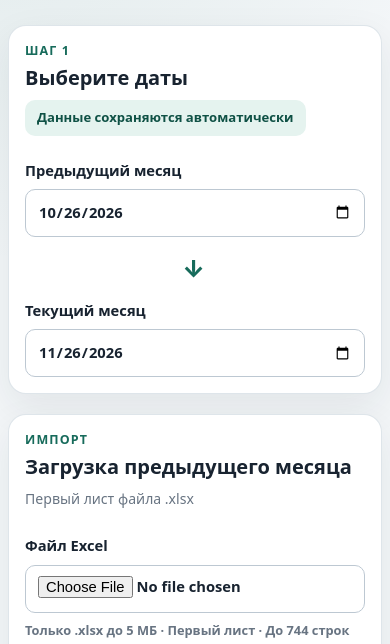
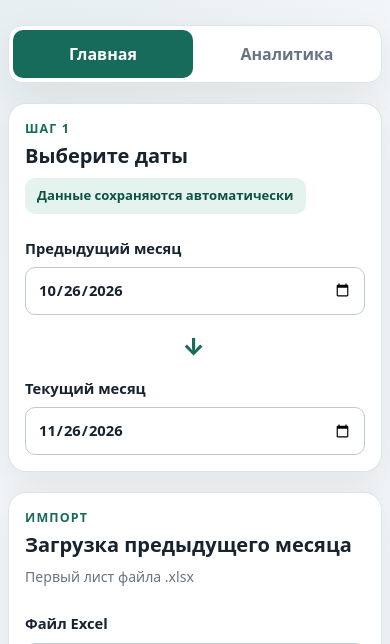
Before and after one commit to Adil-020188/plan-test, a plain HTML site: page index.html in a window 390 px wide. Shown: the part 182-826 px from the top of the page. Drawn offline with Linux system fonts and the light colour scheme.

Commit message:
Добавить раздел аналитики

```diff
--- a/index.html
+++ b/index.html
@@ -15,7 +15,12 @@
       <p class="intro">Сопоставьте почасовые объёмы за две даты соседних месяцев.</p>
     </header>
 
-    <section class="panel date-panel" aria-labelledby="dates-title">
+    <nav class="section-nav" aria-label="Разделы планировщика">
+      <button class="section-nav-button is-active" type="button" data-view-target="main" aria-pressed="true">Главная</button>
+      <button class="section-nav-button" type="button" data-view-target="analytics" aria-pressed="false">Аналитика</button>
+    </nav>
+
+    <section class="panel date-panel" data-view="main" aria-labelledby="dates-title">
       <div class="section-heading">
         <div>
           <p class="step-label">Шаг 1</p>
@@ -38,7 +43,7 @@
       <p class="form-message" id="date-error" role="alert" hidden></p>
     </section>
 
-    <section class="panel import-panel" aria-labelledby="import-title">
+    <section class="panel import-panel" data-view="main" aria-labelledby="import-title">
       <div class="section-heading compact-heading">
         <div>
           <p class="step-label">Импорт</p>
@@ -92,7 +97,7 @@
       </div>
     </section>
 
-    <section class="panel consumption-panel" aria-labelledby="consumption-title">
+    <section class="panel consumption-panel" data-view="analytics" aria-labelledby="consumption-title" hidden>
       <div class="section-heading compact-heading">
         <div>
           <p class="step-label">Шаг 2</p>
@@ -133,7 +138,7 @@
       <p class="scroll-hint">На телефоне проведите по таблице влево, чтобы увидеть все столбцы.</p>
     </section>
 
-    <section class="panel tariff-panel" aria-labelledby="tariffs-title">
+    <section class="panel tariff-panel" data-view="main" aria-labelledby="tariffs-title">
       <div class="section-heading compact-heading">
         <div>
           <p class="step-label">Шаг 3</p>
--- a/script.js
+++ b/script.js
@@ -9,6 +9,8 @@
   const MAX_IMPORT_ROWS = 31 * HOUR_COUNT;
 
   const elements = {
+    viewButtons: Array.from(document.querySelectorAll("[data-view-target]")),
+    views: Array.from(document.querySelectorAll("[data-view]")),
     previousDate: document.querySelector("#previous-date"),
     currentDate: document.querySelector("#current-date"),
     dateError: document.querySelector("#date-error"),
@@ -41,6 +43,18 @@
   let pairIsValid = false;
   let pendingImport = null;
   const rowControls = [];
+
+  function showView(viewName) {
+    elements.views.forEach(function (view) {
+      view.hidden = view.dataset.view !== viewName;
+    });
+
+    elements.viewButtons.forEach(function (button) {
+      const isActive = button.dataset.viewTarget === viewName;
+      button.classList.toggle("is-active", isActive);
+      button.setAttribute("aria-pressed", String(isActive));
+    });
+  }
 
   function emptyRecord() {
     return {
@@ -1098,6 +1112,13 @@
   function initialize() {
     createRows();
 
+    elements.viewButtons.forEach(function (button) {
+      button.addEventListener("click", function () {
+        showView(button.dataset.viewTarget);
+      });
+    });
+    showView("main");
+
     const dates = state.selected && areConsecutiveMonths(state.selected.previous, state.selected.current)
       ? state.selected
       : defaultDates();
--- a/styles.css
+++ b/styles.css
@@ -77,6 +77,36 @@ button:disabled {
 .page-header {
   max-width: 760px;
   margin-bottom: 28px;
+}
+
+.section-nav {
+  display: flex;
+  gap: 8px;
+  padding: 6px;
+  border: 1px solid var(--line);
+  border-radius: 14px;
+  background: var(--surface);
+  box-shadow: var(--shadow);
+}
+
+.section-nav-button {
+  flex: 1 1 0;
+  color: var(--muted);
+  background: transparent;
+}
+
+.section-nav-button:hover {
+  color: var(--accent-dark);
+  background: var(--accent-soft);
+}
+
+.section-nav-button.is-active {
+  color: #fff;
+  background: var(--accent);
+}
+
+[data-view][hidden] {
+  display: none;
 }
 
 .eyebrow,
@@ -523,6 +553,15 @@ tfoot .hour-column {
     padding: 16px;
   }
 
+  .section-nav {
+    gap: 4px;
+    padding: 4px;
+  }
+
+  .section-nav-button {
+    padding-inline: 10px;
+  }
+
   h1 {
     font-size: 2rem;
   }
```
Also changed, not shown: 1 other file.
